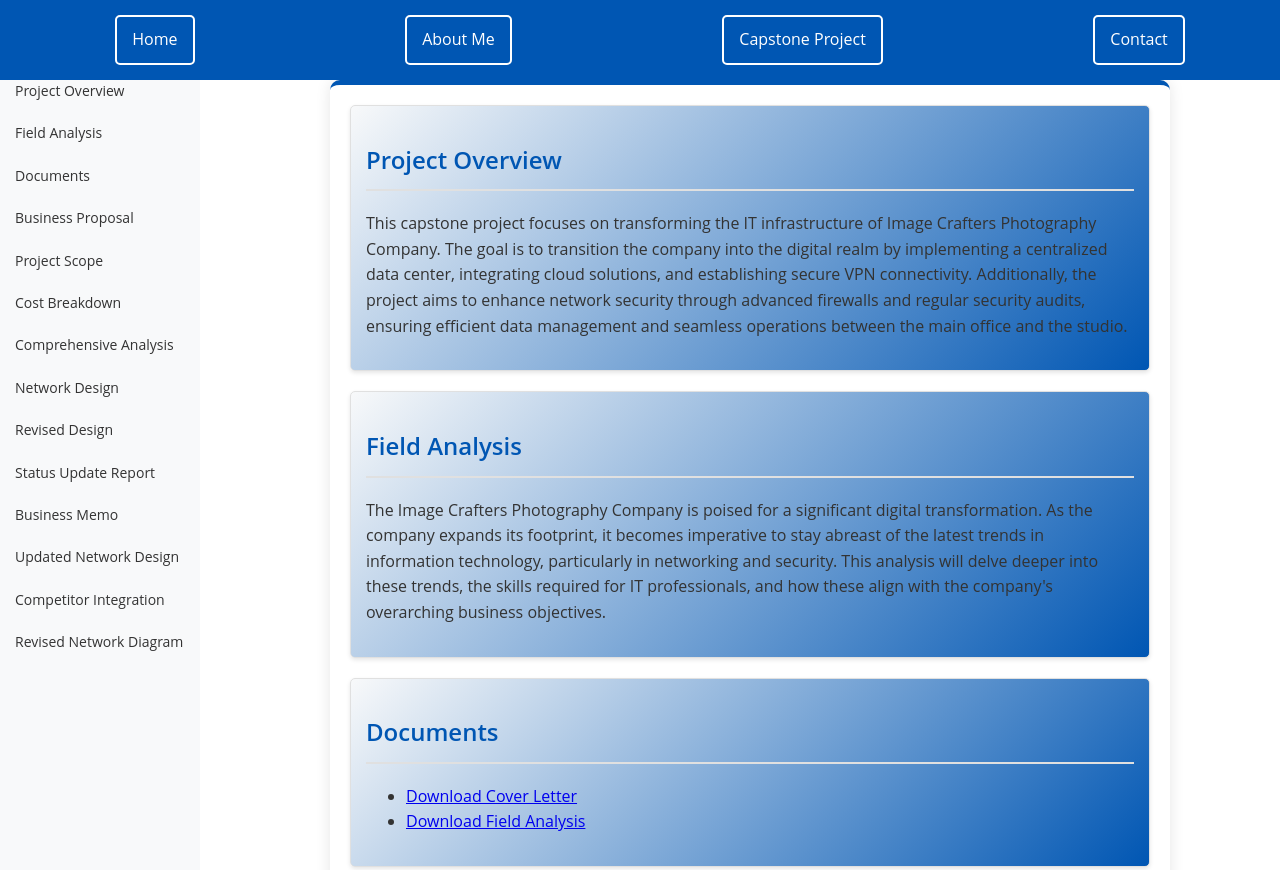
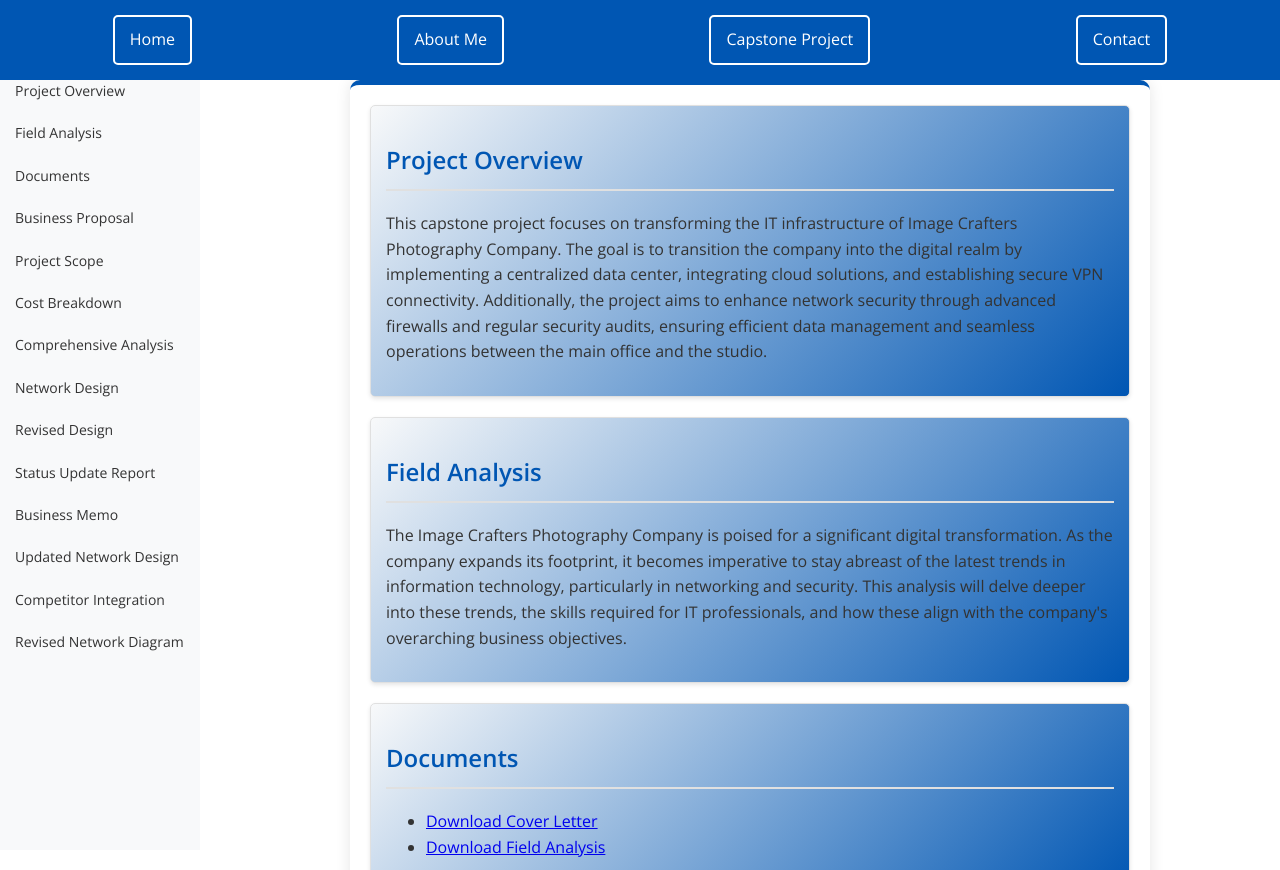
Before and after one commit to KDelliber/capstone_project, a plain HTML site: page capstone_project.html in a window 1280 px wide. Shown: the top 870 px of the page. Drawn offline with nearby package versions, Linux system fonts and the light colour scheme.

Commit message:
Update styles.css

```diff
--- a/styles.css
+++ b/styles.css
@@ -1,3 +1,11 @@
+/* Importing Fonts */
+@import url('https://fonts.googleapis.com/css2?family=Open+Sans:wght@400;600&display=swap');
+
+/* Box Model Reset */
+* {
+    box-sizing: border-box;
+}
+
 /* General Styles */
 body {
     font-family: 'Open Sans', sans-serif;
@@ -10,7 +18,7 @@ body {
 .top-nav {
     display: flex;
     justify-content: space-around;
-    background-color: #0056b3; /* New color for the top navigation bar */
+    background-color: #0056b3;
     padding: 10px;
     position: fixed;
     width: 100%;
@@ -21,18 +29,18 @@ body {
 .top-nav a {
     color: white;
     text-decoration: none;
-    padding: 10px 15px; /* Adjusted padding for more box-like appearance */
-    margin: 5px; /* Adding space between the boxes */
-    border: 2px solid white; /* Border to create box effect */
-    border-radius: 5px; /* Rounded corners for the boxes */
-    background-color: #0056b3; /* Same background color for the boxes */
-    transition: background-color 0.3s, color 0.3s, border-color 0.3s; /* Smooth transition for hover effect */
+    padding: 10px 15px;
+    margin: 5px;
+    border: 2px solid white;
+    border-radius: 5px;
+    background-color: #0056b3;
+    transition: background-color 0.3s, color 0.3s, border-color 0.3s;
 }
 
 .top-nav a:hover {
     background-color: #004080;
     color: #ffd700;
-    border-color: #ffd700; /* Change border color on hover */
+    border-color: #ffd700;
 }
 
 /* Sidebar Navigation Styles */
@@ -40,25 +48,25 @@ body {
     height: 100%;
     width: 200px;
     position: fixed;
-    top: 50px; /* Adjust based on the height of the top navigation */
+    top: 50px;
     left: 0;
     background-color: #f8f9fa;
     padding-top: 20px;
     display: flex;
     flex-direction: column;
-    font-size: 14px; /* Smaller font size to fit all items */
-    overflow-y: auto; /* Enable vertical scrollbar */
-    overflow-x: hidden; /* Prevent horizontal scrolling */
-    -webkit-overflow-scrolling: touch; /* Smooth scrolling on Chrome */
+    font-size: 14px;
+    overflow-y: auto;
+    overflow-x: hidden;
+    -webkit-overflow-scrolling: touch;
 }
 
 .sidebar a {
     padding: 10px 15px;
     text-decoration: none;
-    font-size: 14px; /* Adjusted font size */
+    font-size: 14px;
     color: #333;
     display: block;
-    text-align: left; /* Align text to the left */
+    text-align: left;
 }
 
 .sidebar a:hover {
@@ -68,8 +76,8 @@ body {
 
 /* Main content area */
 main {
-    margin-left: 220px; /* Adjust based on the width of the sidebar */
-    padding: 60px 20px 20px 20px; /* Adding padding to top to account for fixed top navigation */
+    margin-left: 220px;
+    padding: 60px 20px 20px 20px;
 }
 
 .container {
@@ -86,13 +94,12 @@ main {
 .section {
     margin-bottom: 20px;
     padding: 15px;
-    background: linear-gradient(135deg, #f8f9fa 0%, #0056b3 100%); /* Gradient background */
+    background: linear-gradient(135deg, #f8f9fa 0%, #0056b3 100%);
     color: #333;
     border: 1px solid #e0e0e0;
     border-radius: 5px;
     box-shadow: 0 2px 4px rgba(0, 0, 0, 0.1);
 }
-
 
 /* Typography */
 h1, h2 {
```
